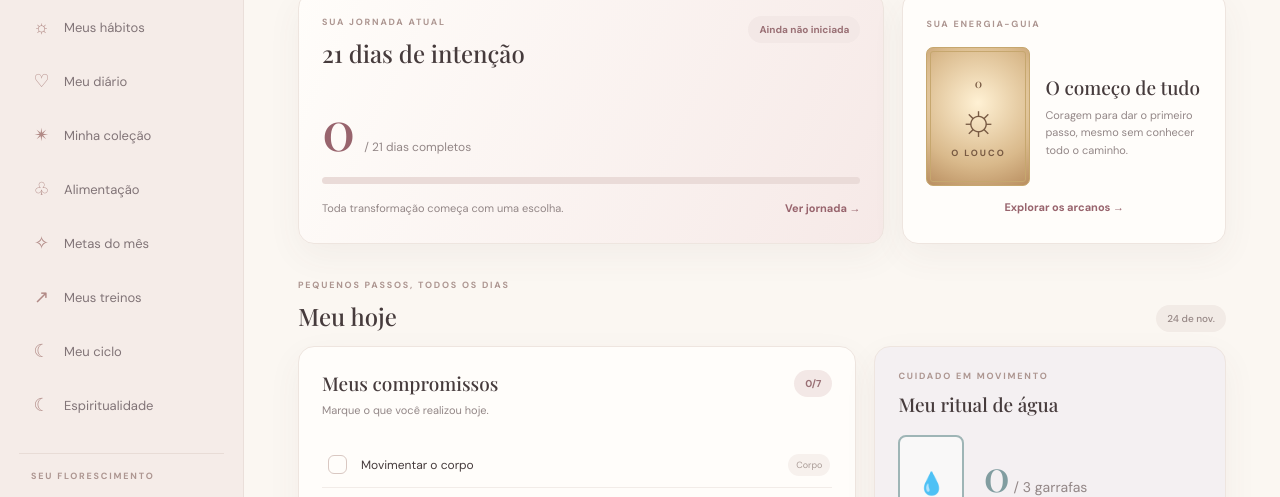
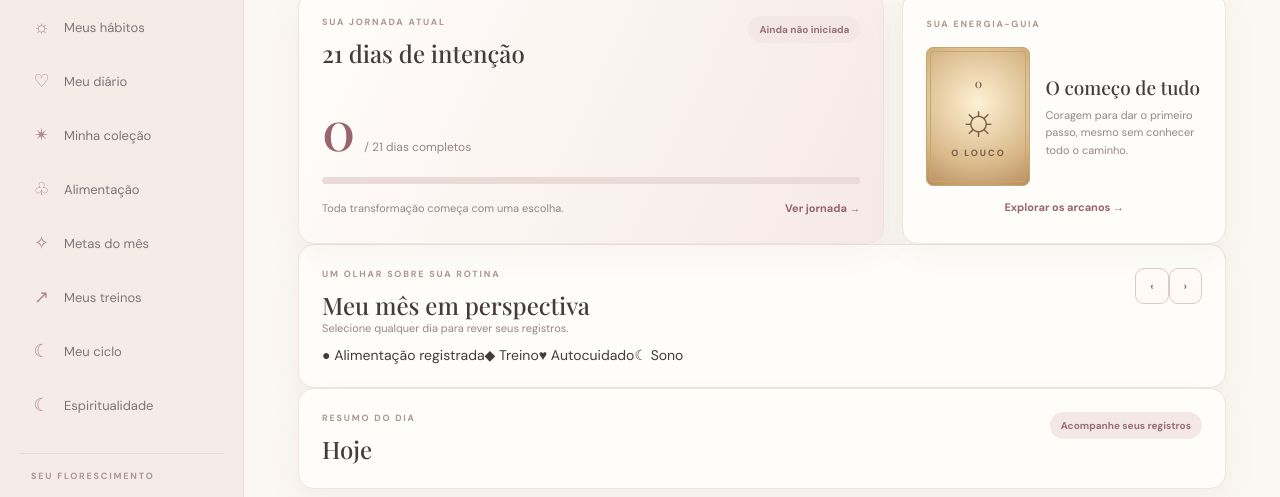
Before and after one commit to arrobafla-blip/mysun, a plain HTML site: page index.html in a window 1280 px wide. Shown: the part 264-761 px from the top of the page. Drawn offline with nearby package versions, Linux system fonts and the light colour scheme; a web font is replaced by a local one.

Commit message:
Add daily overview calendar and day summary

```diff
--- a/index.html
+++ b/index.html
@@ -79,6 +79,16 @@
           </article>
         </div>
 
+        <article class="card overview-calendar-card">
+          <div class="card-top"><div><p class="eyebrow">UM OLHAR SOBRE SUA ROTINA</p><h2>Meu mês em perspectiva</h2><p class="muted small">Selecione qualquer dia para rever seus registros.</p></div><div class="overview-month-controls"><button type="button" class="secondary-btn" id="overviewPrev" aria-label="Mês anterior">‹</button><strong id="overviewMonthLabel"></strong><button type="button" class="secondary-btn" id="overviewNext" aria-label="Próximo mês">›</button></div></div>
+          <div class="overview-calendar" id="overviewCalendar"></div>
+          <div class="overview-legend"><span>● Alimentação registrada</span><span>◆ Treino</span><span>♥ Autocuidado</span><span>☾ Sono</span></div>
+        </article>
+        <article class="card overview-day-card">
+          <div class="card-top"><div><p class="eyebrow">RESUMO DO DIA</p><h2 id="overviewDayTitle">Hoje</h2></div><span class="pill" id="overviewDayStatus">Acompanhe seus registros</span></div>
+          <div class="overview-metrics" id="overviewDayMetrics"></div>
+          <div class="overview-details" id="overviewDayDetails"></div>
+        </article>
         <div class="section-heading"><div><p class="eyebrow">PEQUENOS PASSOS, TODOS OS DIAS</p><h2>Meu hoje</h2></div><span class="date-chip" id="longDate"></span></div>
         <div class="dashboard-grid">
           <article class="card today-card">
```
